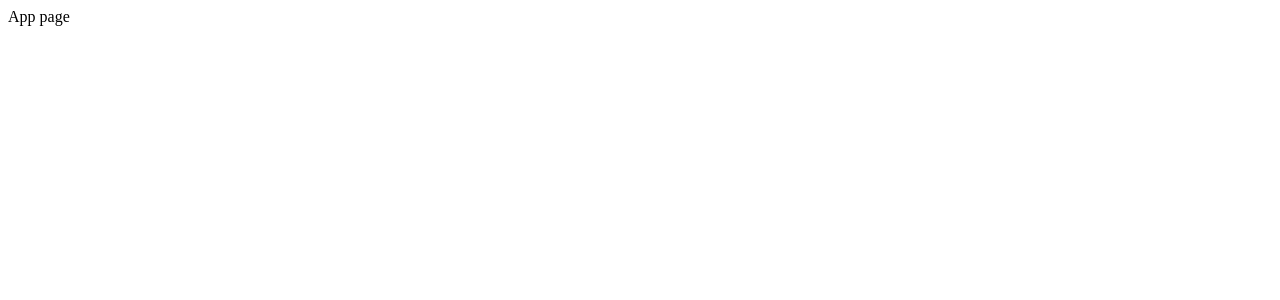
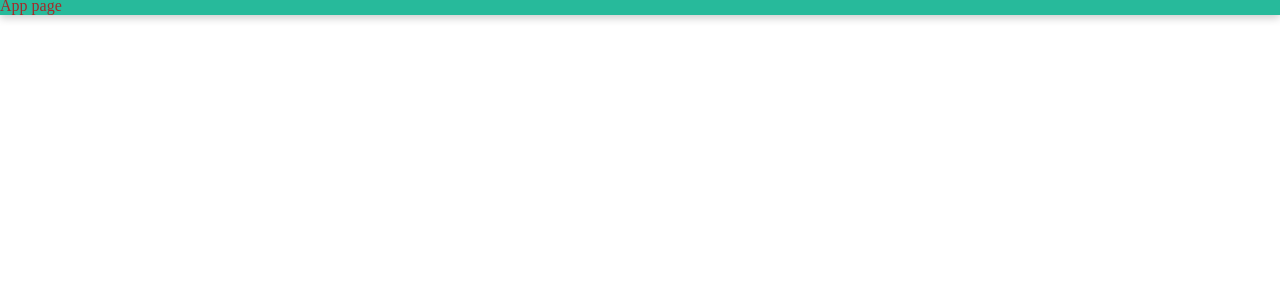
Before and after one commit to ethanlamm/project-scaffolding-template, a React (Vite) app: page / in a window 1280 px wide. Shown: the top 300 px of the page. Built offline with nearby package versions, Linux system fonts and the light colour scheme.

Commit message:
normalize.css、less样式、common.less、mixins/variables.less自动导入

```diff
--- a/package.json
+++ b/package.json
@@ -9,6 +9,7 @@
     "preview": "vite preview"
   },
   "dependencies": {
+    "normalize.css": "^8.0.1",
     "react": "^18.2.0",
     "react-dom": "^18.2.0"
   },
@@ -16,6 +17,8 @@
     "@types/react": "^18.0.22",
     "@types/react-dom": "^18.0.7",
     "@vitejs/plugin-react": "^2.2.0",
+    "less": "^4.1.3",
+    "less-loader": "^11.1.0",
     "vite": "^3.2.0"
   }
 }
--- a/src/App.jsx
+++ b/src/App.jsx
@@ -1,3 +1,5 @@
+import './App.less'
+
 function App() {
 
   return (
--- /dev/null
+++ b/src/App.less
@@ -0,0 +1,4 @@
+.App {
+    background-color: @xtxColor;
+    .hoverShadow ()
+}
--- /dev/null
+++ b/src/assets/styles/common.less
@@ -0,0 +1,9 @@
+* {
+    box-sizing: border-box;
+    padding: 0;
+    margin: 0;
+}
+
+body {
+    color: brown;
+}
--- /dev/null
+++ b/src/assets/styles/mixins.less
@@ -0,0 +1,9 @@
+// 鼠标经过上移阴影动画
+.hoverShadow () {
+    transition: all .5s;
+
+    &:hover {
+        transform: translate3d(0, -3px, 0);
+        box-shadow: 0 3px 8px rgba(0, 0, 0, 0.2);
+    }
+}
--- /dev/null
+++ b/src/assets/styles/variables.less
@@ -0,0 +1,10 @@
+// 主题
+@xtxColor: #27BA9B;
+// 辅助
+@helpColor: #E26237;
+// 成功
+@sucColor: #1DC779;
+// 警告
+@warnColor: #FFB302;
+// 价格
+@priceColor: #CF4444;
--- a/src/main.jsx
+++ b/src/main.jsx
@@ -2,6 +2,11 @@ import React from 'react'
 import ReactDOM from 'react-dom/client'
 import App from './App'
 
+// 统一浏览器样式
+import 'normalize.css'
+// 项目公用样式
+import '@/assets/styles/common.less'
+
 ReactDOM.createRoot(document.getElementById('root')).render(
   <App />
 )
--- a/vite.config.js
+++ b/vite.config.js
@@ -21,5 +21,17 @@ export default defineConfig({
     alias: {
       '@': path.resolve(__dirname, './src')
     }
+  },
+
+  // mixins.less、variables.less自动导入
+  css: {
+    preprocessorOptions: {
+      less: {
+        additionalData: `
+          @import "@/assets/styles/mixins.less";
+          @import "@/assets/styles/variables.less";
+        `
+      }
+    }
   }
 })
```
Also changed, not shown: 2 other files (tests, documents, lock files or other folders).
